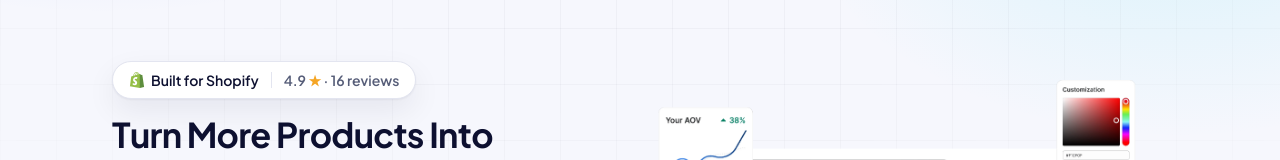
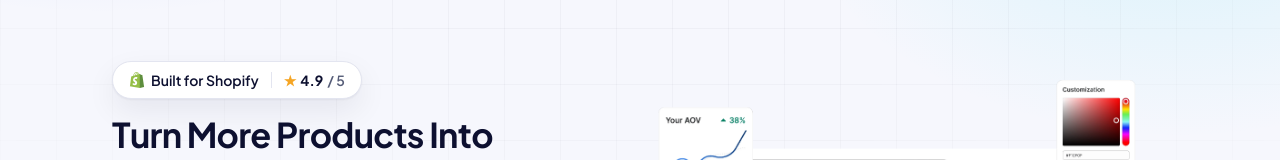
Before and after one commit to jahangir-efoli/push-bundle-website, a Next.js app: page /en in a window 1280 px wide. Shown: the part 140-300 px from the top of the page. Built offline with nearby package versions, Linux system fonts and the light colour scheme.

Commit message:
Hero trust pill: show '4.9 / 5' rating instead of review count
Drop the '· 16 reviews' text (a low count reads as weak social proof) and
highlight the score itself: gold star + bold 4.9 + muted '/ 5'.

Co-Authored-By: Claude Opus 4.8 (1M context) <noreply@anthropic.com>

```diff
--- a/components/sections/hero.tsx
+++ b/components/sections/hero.tsx
@@ -96,9 +96,10 @@ export function Hero({ rating }: { rating: AggregateRating }) {
               Built for Shopify
             </span>
             <span aria-hidden="true" className="h-4 w-px bg-border" />
-            <span className="text-muted">
-              {rating.score} <span className="text-warning">★</span> ·{" "}
-              {rating.count} reviews
+            <span className="flex items-center gap-1">
+              <span className="text-warning">★</span>
+              <span className="font-bold text-foreground">{rating.score}</span>
+              <span className="text-muted">/ 5</span>
             </span>
           </div>
 
```
